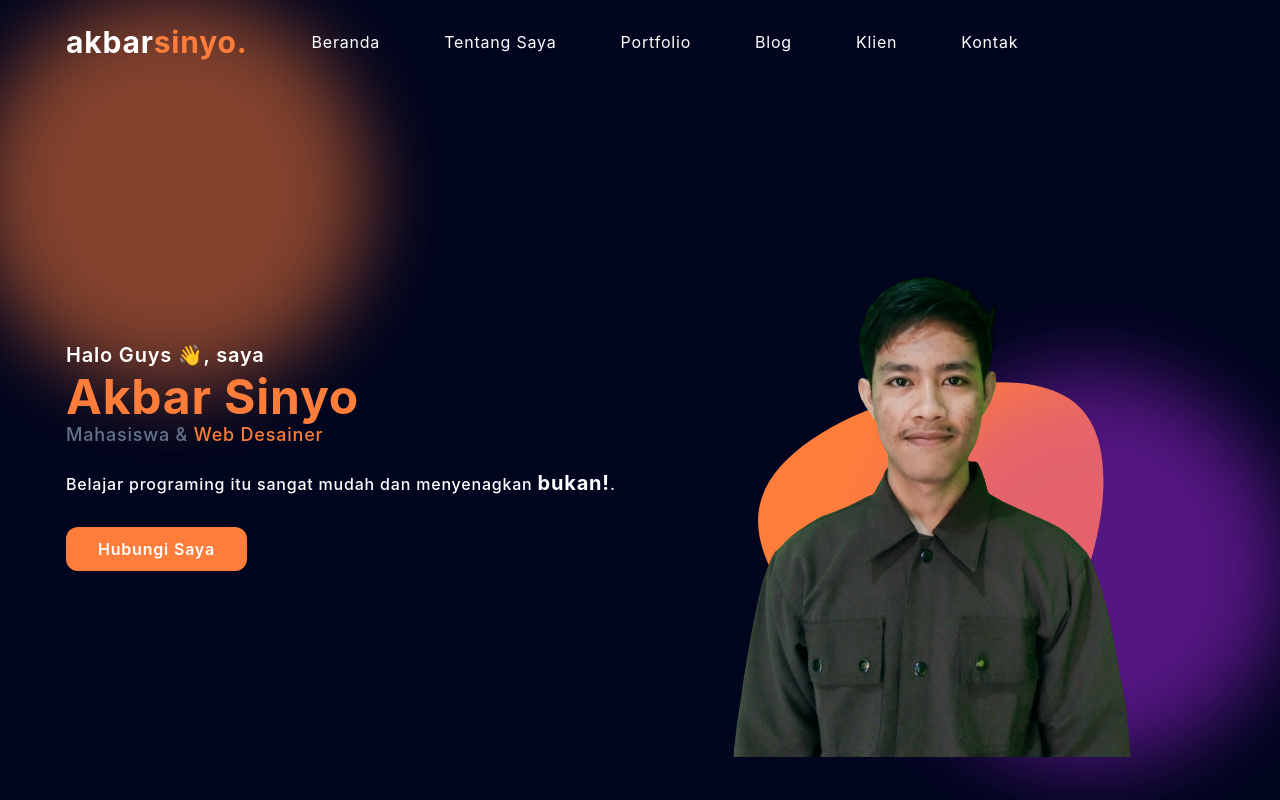
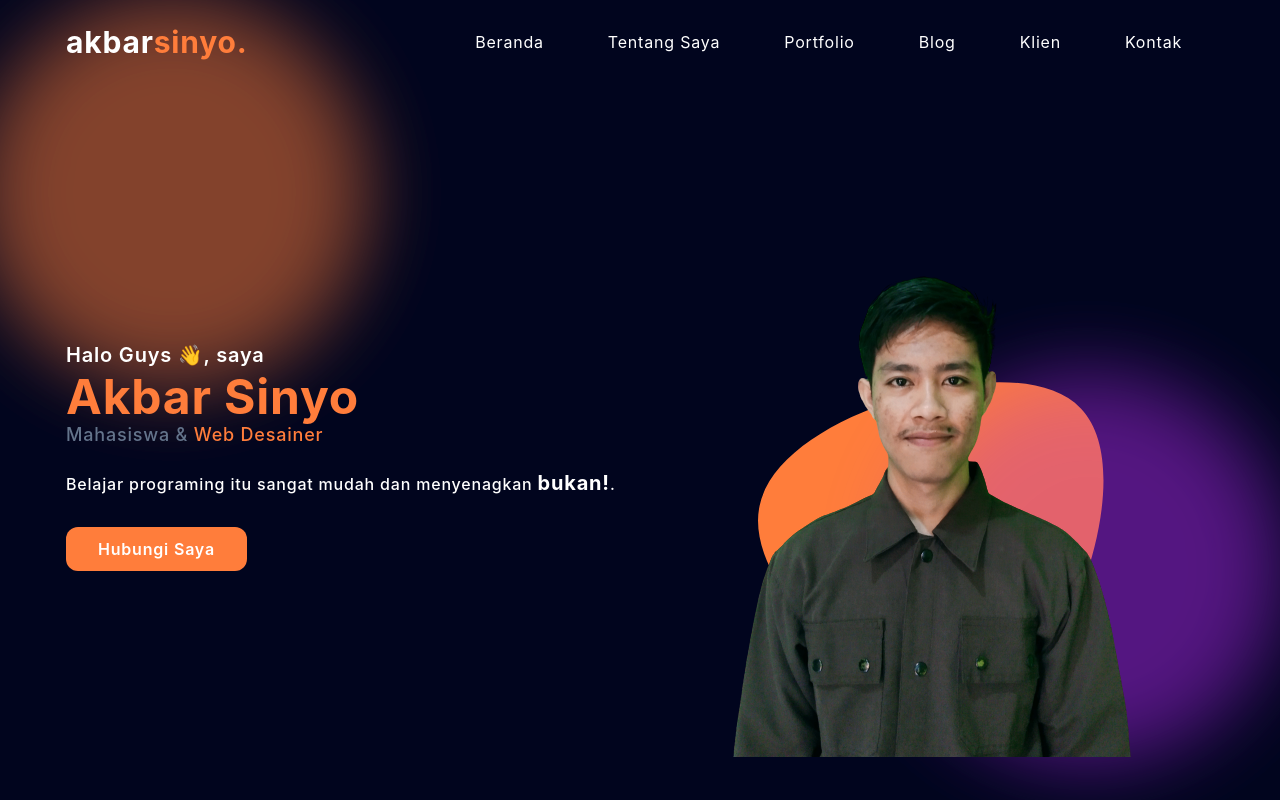
Before and after one commit to sinyo-wedding/sinyo-wedding.github.io, a website: page index.html in a window 1280 px wide. Shown: the top 800 px of the page. Drawn offline with Linux system fonts and the light colour scheme.

Commit message:
update index.html

```diff
--- a/index.html
+++ b/index.html
@@ -12,7 +12,7 @@
 </head>
 <body>
   <!-- Header Start -->
-  <header class="bg-transparent absolute top-0 left-0 lg:w-full flex items-center z-10">
+  <header class="bg-transparent absolute top-0 left-0 w-full flex items-center z-10">
     <div class="container">
       <div class="flex items-center justify-between relative">
         <div class="px-4">
```
